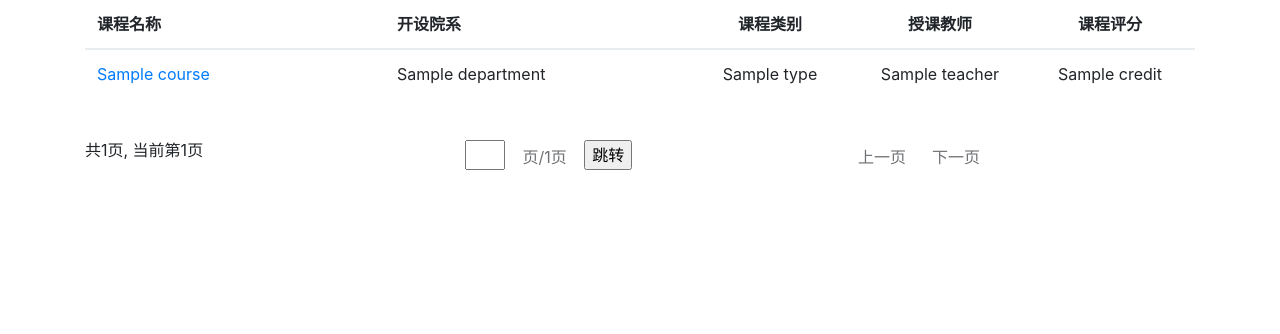
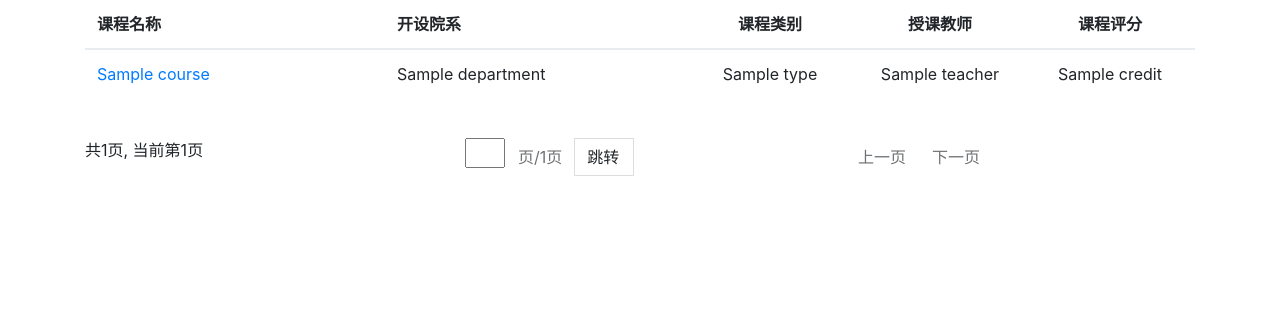
Before and after one commit to rRetr0Git/rateMyCourse, a Python web app: template rateMyCourse/templates/rateMyCourse/searchResult_new.html in a window 1280 px wide. Shown: the part 183-517 px from the top of the page. Run offline with Jinja, Linux system fonts and the light colour scheme; the template is opened without the code that fills it: most values are stand-ins (such as "Sample title", 1, 10 or a date in 2020); some libraries are stand-ins or nearby versions.

Commit message:
fix bug in page-jump

```diff
--- a/rateMyCourse/templates/rateMyCourse/searchResult_new.html
+++ b/rateMyCourse/templates/rateMyCourse/searchResult_new.html
@@ -210,12 +210,17 @@
                 <p id="numOfPage"></p>
             </div>
             <div class="col-md-4 colunmn">
-                <form onsubmit="goToPage()">
-                    <input type="text"  id="toPageP"  placeholder="" class="input" id="input" maxlength="4" style="width: 40px">
-                    <a class="btn disabled" id="pagesP">
-                    </a>
-                    <input type="submit" value="跳转">
-                </form>
+                <ul class="pagination">
+                    <li>
+                        <input type="text"  id="toPageP"  placeholder="" class="input" id="input" maxlength="4" style="width: 40px">
+                    </li>
+                    <li>
+                        <a class="btn disabled" id="pagesP"></a>
+                    </li>
+                    <li>
+                        <a class="page-link" style="width:60px" onclick="goToPage()">跳转</a>
+                    </li>
+                </ul>
             </div>
             <div class="col-md-4 column">
                 <nav aria-label="Page navigation">
```
